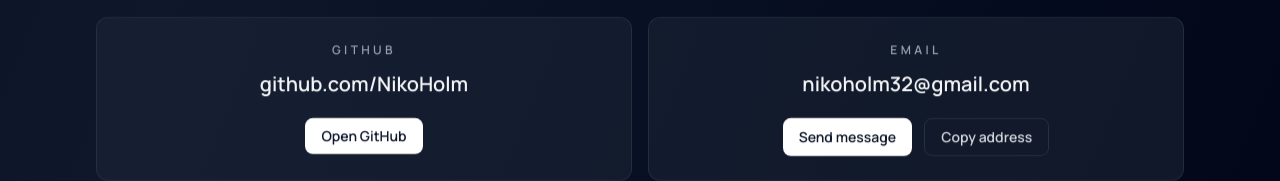
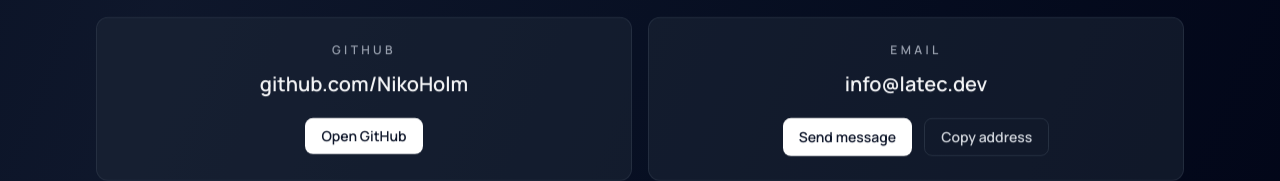
Before and after one commit to NikoHolm/kotisivut, a React (Vite) app: page / in a window 1280 px wide. Shown: the part 2828-3009 px from the top of the page. Built offline with nearby package versions, Linux system fonts and the light colour scheme.

Commit message:
Added email forwarding

```diff
--- a/src/components/Contact.jsx
+++ b/src/components/Contact.jsx
@@ -2,7 +2,7 @@
 import { useI18n } from '../i18n.jsx';
 import { useRevealOnScroll } from '../hooks/useRevealOnScroll.js';
 
-const EMAIL_ADDRESS = 'nikoholm32@gmail.com';
+const EMAIL_ADDRESS = 'info@latec.dev';
 const GITHUB_URL = 'https://github.com/NikoHolm';
 
 async function copyText(text) {
```
